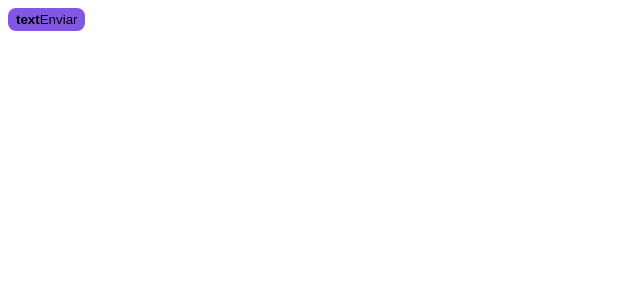
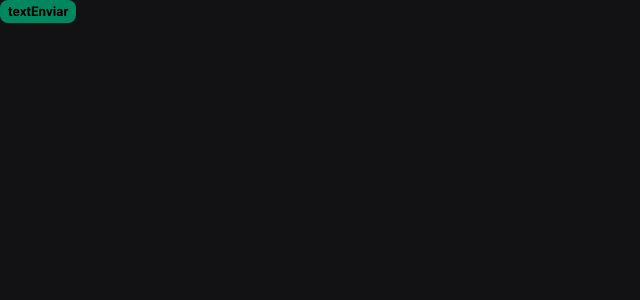
Before and after one commit to alfiadoDev/ignite-04-shop, a Next.js app: page / in a window 1280 px wide. Shown: the top 300 px of the page, without its empty margins (0-640 px from the left). Built offline with nearby package versions, Linux system fonts and the light colour scheme.

Commit message:
global styles

```diff
--- a/src/pages/_app.tsx
+++ b/src/pages/_app.tsx
@@ -1,4 +1,7 @@
+import { globalStyle } from "@/styles/global";
 import type { AppProps } from "next/app";
+
+globalStyle();
 
 export default function App({ Component, pageProps }: AppProps) {
   return <Component {...pageProps} />;
--- a/src/pages/index.tsx
+++ b/src/pages/index.tsx
@@ -1,7 +1,7 @@
 import { styled } from "@/styles";
 
 const Button = styled('button', {
-  backgroundColor: '$rocketseat',
+  backgroundColor: '$green500',
   borderRadius: 8,
   border: 0,
   padding: '4px 8px',
--- /dev/null
+++ b/src/styles/global.ts
@@ -0,0 +1,18 @@
+import { globalCss } from ".";
+
+export const globalStyle = globalCss({
+  '*': {
+    margin: 0,
+    padding: 0,
+  },
+  body: {
+    backgroundColor: '$gray900',
+    color: '$gray100',
+    '-webkit-font-smoothing': 'antialiased',
+  },
+
+  'body, input, textarea, button': {
+    fontFamily: 'Roboto',
+    fontWeight: 'bold',
+  }
+})
--- a/src/styles/index.ts
+++ b/src/styles/index.ts
@@ -12,7 +12,15 @@
 } = createStitches({
   theme: {
     colors: {
-      rocketseat: '#8257e6'
+      white: '#fff',
+
+      gray900: '#121214',
+      gray800: '#202024',
+      gray300: '#c4c4cc',
+      gray100: '#e1e1e6',
+
+      green500: '#00875f',
+      green300: '#00b37e',
     }
   }
 })
```
